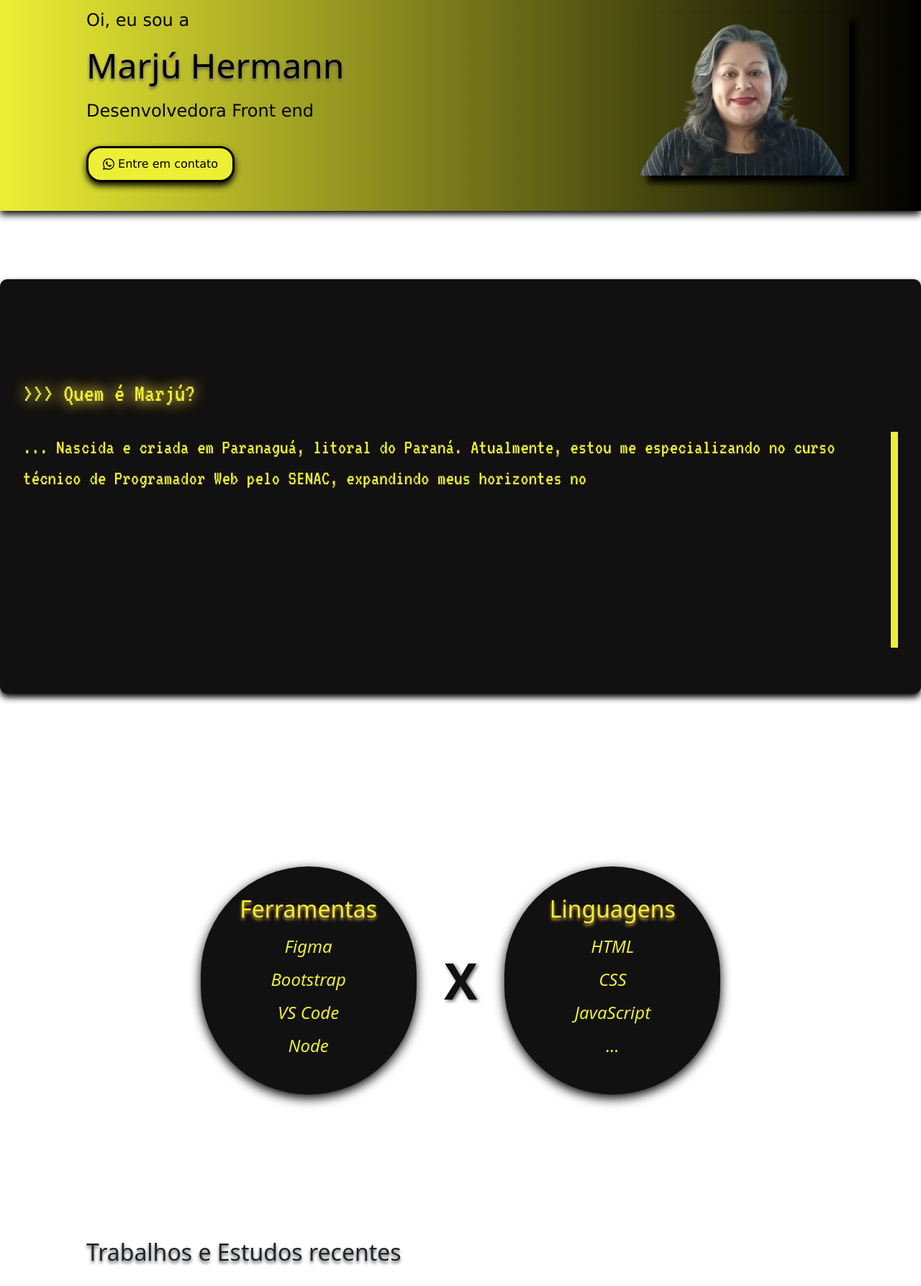
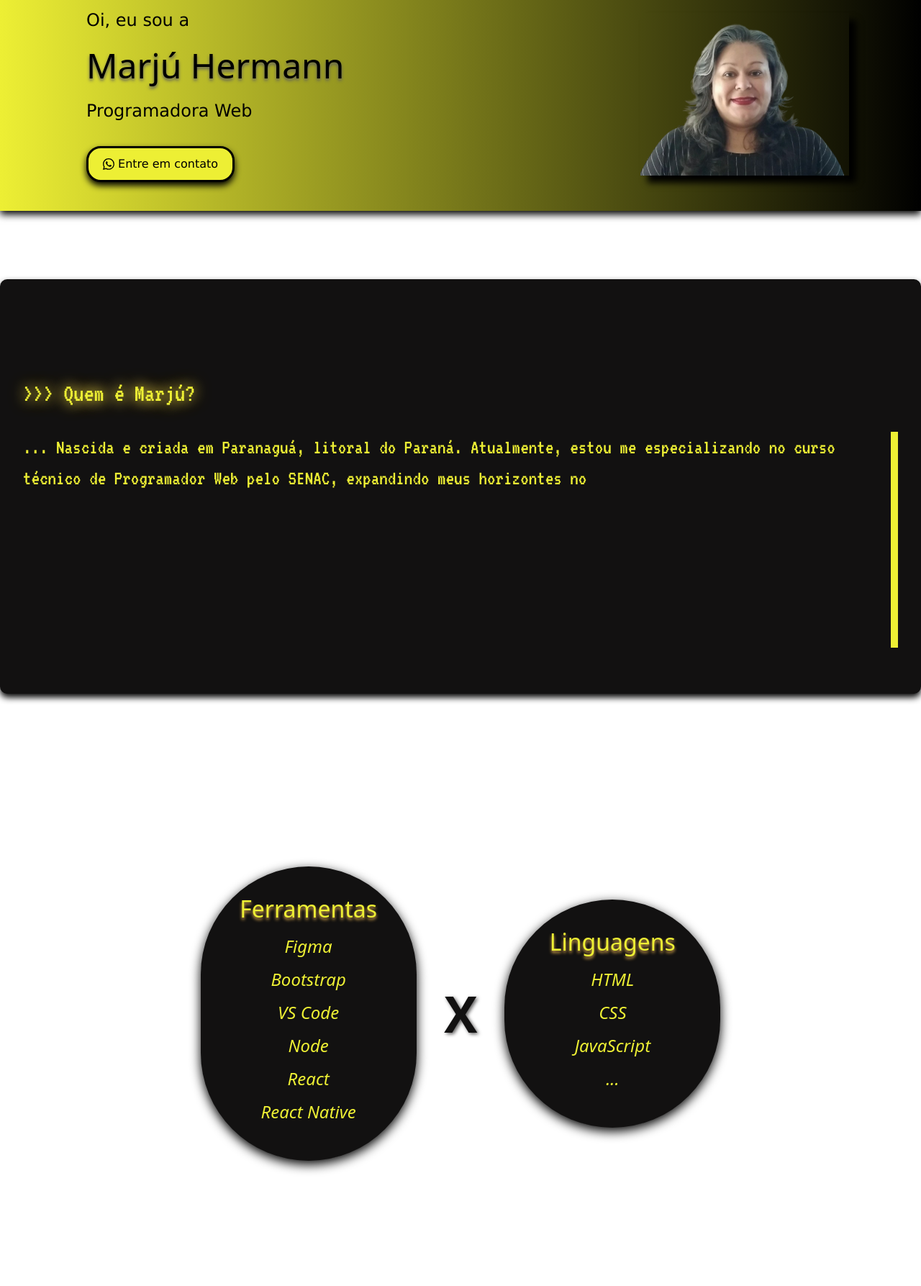
Before and after one commit to Marju-cybeer/PortfolioMarju, a plain HTML site: page index.html in a window 1280 px wide. Shown: the part 140-1927 px from the top of the page at 72% size. Drawn offline with nearby package versions, Linux system fonts and the light colour scheme; a web font is replaced by a local one.

Commit message:
Mudando titulo e acrescentando ferramentas

```diff
--- a/index.html
+++ b/index.html
@@ -57,11 +57,11 @@
     <div class="texto">
       <p>Oi, eu sou a </p>
         <h1>Marjú Hermann</h1></p>
-      <p>Desenvolvedora Front end</p>
+      <p>Programadora Web</p>
       <a href="https://api.whatsapp.com/send/?phone=5541992117441&text=Ol%C3%A1%21+Sou+a+Marj%C3%BA+Hermann%2C+como+posso+te+ajudar%3F&type=phone_number&app_absent=0" class="botao"><img src="./public/whatsapp.svg"> Entre em contato</a>
     </div>
     <div class="foto">
-      <img src="./public/Marju-perfil2.png" alt="Foto da Marjú Hermann">
+      <img src="./public/Marju-perfil2.png" alt="Adult woman with shoulder-length gray hair wearing a black pinstripe top, smiling and facing forward in a head-and-shoulders portrait on a neutral transparent background; friendly, confident expression; no visible text">
     </div>
   </section>
 
@@ -85,6 +85,8 @@
         <li>Bootstrap</li>
         <li>VS Code</li>
         <li>Node</li>
+        <li>React</li>
+        <li>React Native</li>
       </ul>
     </div>
 
```
